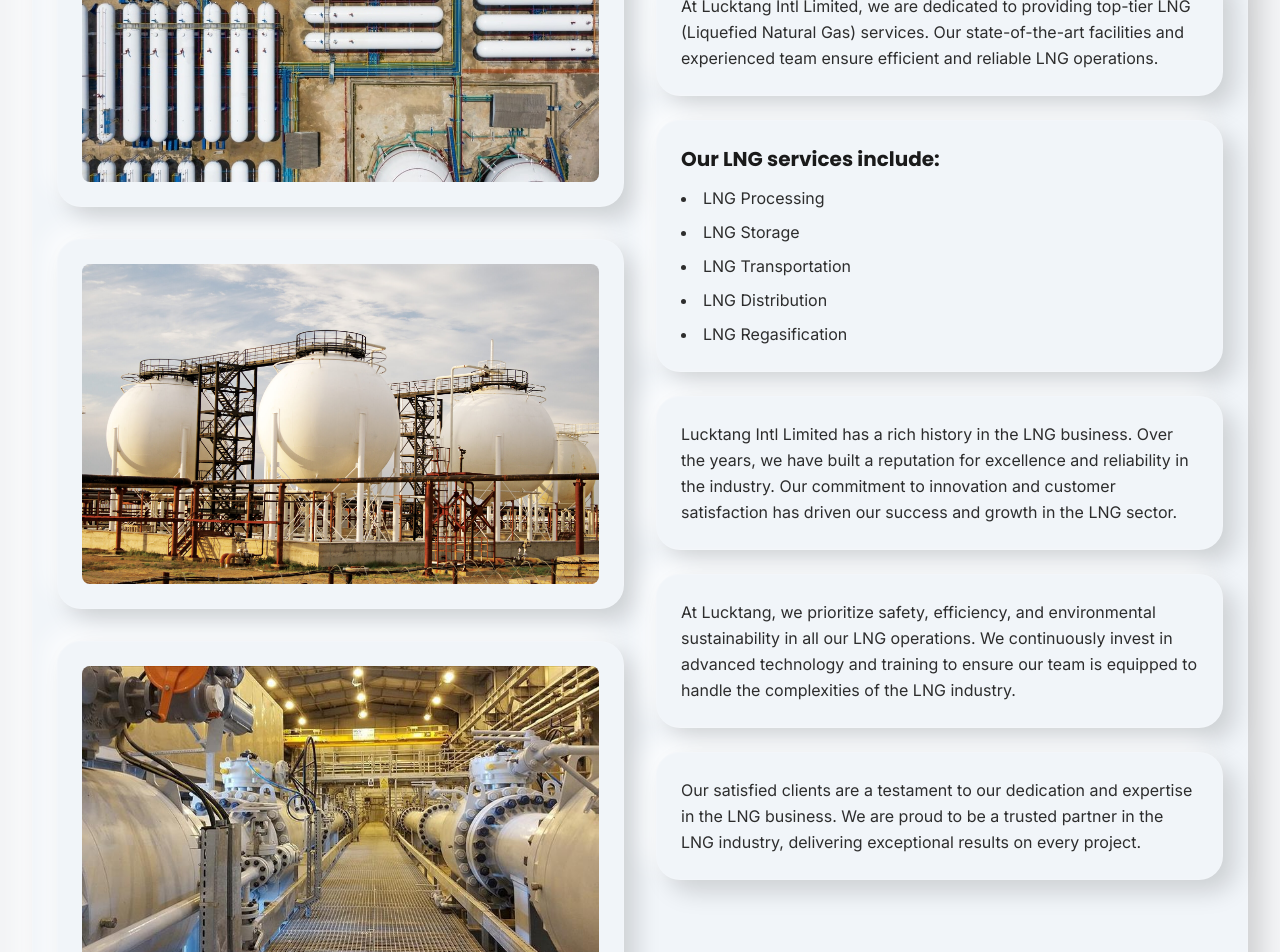
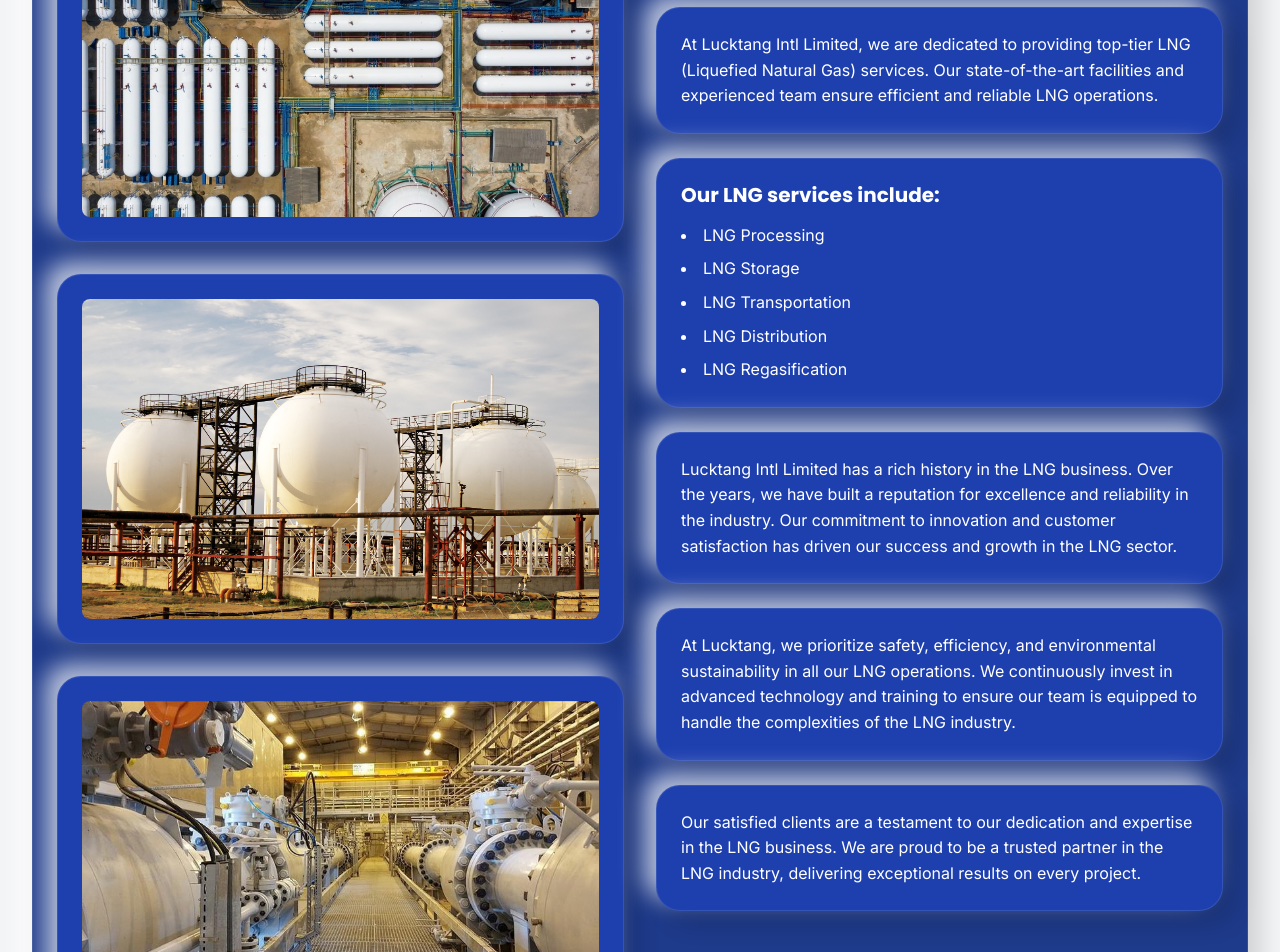
Before and after one commit to DevzekiFaith/sea-design, a Next.js app: page /lng in a window 1280 px wide. Shown: the part 900-1852 px from the top of the page. Built offline with nearby package versions, Linux system fonts and the light colour scheme; a web font is replaced by a local one.

Commit message:
better-changes

```diff
--- a/src/app/lng/page.tsx
+++ b/src/app/lng/page.tsx
@@ -35,13 +35,13 @@ const LNG: React.FC = () => {
 
       {/* Main Content */}
       <div className="container mx-auto p-8">
-        <div className="card p-8 mb-8">
-          <h1 className="text-4xl font-bold text-center mb-8 card-title">
+        <div className="card p-8 mb-8" style={{ backgroundColor: '#1e3a8a', color: 'white' }}>
+          <h1 className="text-4xl font-bold text-center mb-8" style={{ color: 'white' }}>
             LNG Services
           </h1>
           <div className="flex flex-col md:flex-row gap-8">
             <div className="md:w-1/2 flex flex-col gap-8">
-              <div className="card p-4">
+              <div className="card p-4" style={{ backgroundColor: '#1e40af' }}>
                 <div className="relative h-80 w-full transform transition-transform duration-500 hover:scale-105">
                   <Image
                     src="/images/lng3.jpeg"
@@ -52,7 +52,7 @@ const LNG: React.FC = () => {
                   />
                 </div>
               </div>
-              <div className="card p-4">
+              <div className="card p-4" style={{ backgroundColor: '#1e40af' }}>
                 <div className="relative h-80 w-full transform transition-transform duration-500 hover:scale-105">
                   <Image
                     src="/images/lng2.jpg"
@@ -63,7 +63,7 @@ const LNG: React.FC = () => {
                   />
                 </div>
               </div>
-              <div className="card p-4">
+              <div className="card p-4" style={{ backgroundColor: '#1e40af' }}>
                 <div className="relative h-80 w-full transform transition-transform duration-500 hover:scale-105">
                   <Image
                     src="/images/lng4.jpg"
@@ -76,8 +76,8 @@ const LNG: React.FC = () => {
               </div>
             </div>
             <div className="md:w-1/2 flex flex-col justify-center">
-              <div className="card p-6 mb-6">
-                <p className="card-content">
+              <div className="card p-6 mb-6" style={{ backgroundColor: '#1e40af', color: 'white' }}>
+                <p style={{ color: 'white' }}>
                   At Lucktang Intl Limited, we are dedicated to providing top-tier
                   LNG (Liquefied Natural Gas) services. Our state-of-the-art
                   facilities and experienced team ensure efficient and reliable LNG
@@ -85,9 +85,9 @@ const LNG: React.FC = () => {
                 </p>
               </div>
 
-              <div className="card p-6 mb-6">
-                <h3 className="card-title mb-4">Our LNG services include:</h3>
-                <ul className="list-disc list-inside card-content space-y-2">
+              <div className="card p-6 mb-6" style={{ backgroundColor: '#1e40af', color: 'white' }}>
+                <h3 className="mb-4" style={{ color: 'white', fontSize: '1.25rem', fontWeight: 'bold' }}>Our LNG services include:</h3>
+                <ul className="list-disc list-inside space-y-2" style={{ color: 'white' }}>
                   <li>LNG Processing</li>
                   <li>LNG Storage</li>
                   <li>LNG Transportation</li>
@@ -96,8 +96,8 @@ const LNG: React.FC = () => {
                 </ul>
               </div>
 
-              <div className="card p-6 mb-6">
-                <p className="card-content">
+              <div className="card p-6 mb-6" style={{ backgroundColor: '#1e40af', color: 'white' }}>
+                <p style={{ color: 'white' }}>
                   Lucktang Intl Limited has a rich history in the LNG business. Over
                   the years, we have built a reputation for excellence and
                   reliability in the industry. Our commitment to innovation and
@@ -106,8 +106,8 @@ const LNG: React.FC = () => {
                 </p>
               </div>
 
-              <div className="card p-6 mb-6">
-                <p className="card-content">
+              <div className="card p-6 mb-6" style={{ backgroundColor: '#1e40af', color: 'white' }}>
+                <p style={{ color: 'white' }}>
                   At Lucktang, we prioritize safety, efficiency, and environmental
                   sustainability in all our LNG operations. We continuously invest
                   in advanced technology and training to ensure our team is equipped
@@ -115,8 +115,8 @@ const LNG: React.FC = () => {
                 </p>
               </div>
 
-              <div className="card p-6">
-                <p className="card-content">
+              <div className="card p-6" style={{ backgroundColor: '#1e40af', color: 'white' }}>
+                <p style={{ color: 'white' }}>
                   Our satisfied clients are a testament to our dedication and
                   expertise in the LNG business. We are proud to be a trusted
                   partner in the LNG industry, delivering exceptional results on
```
